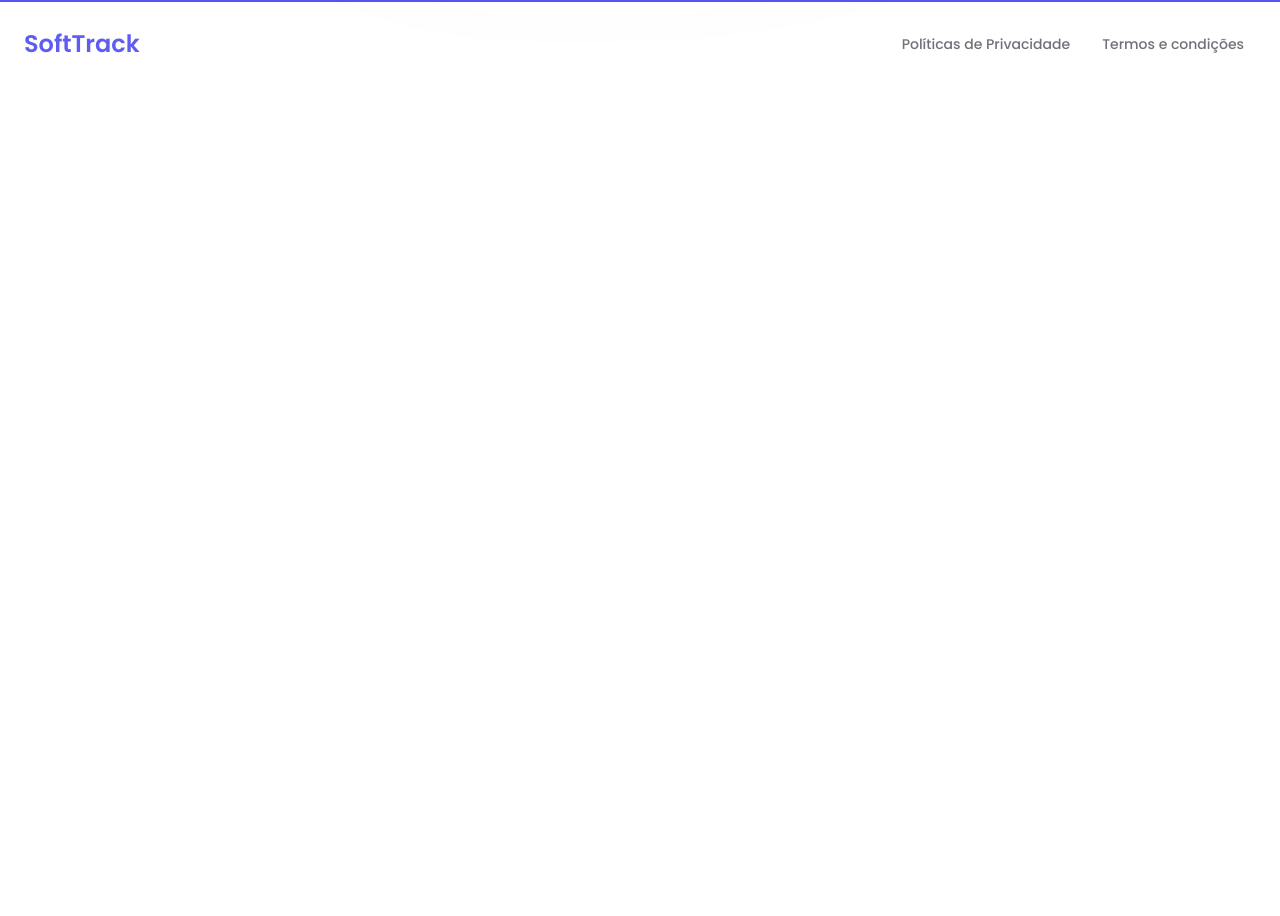
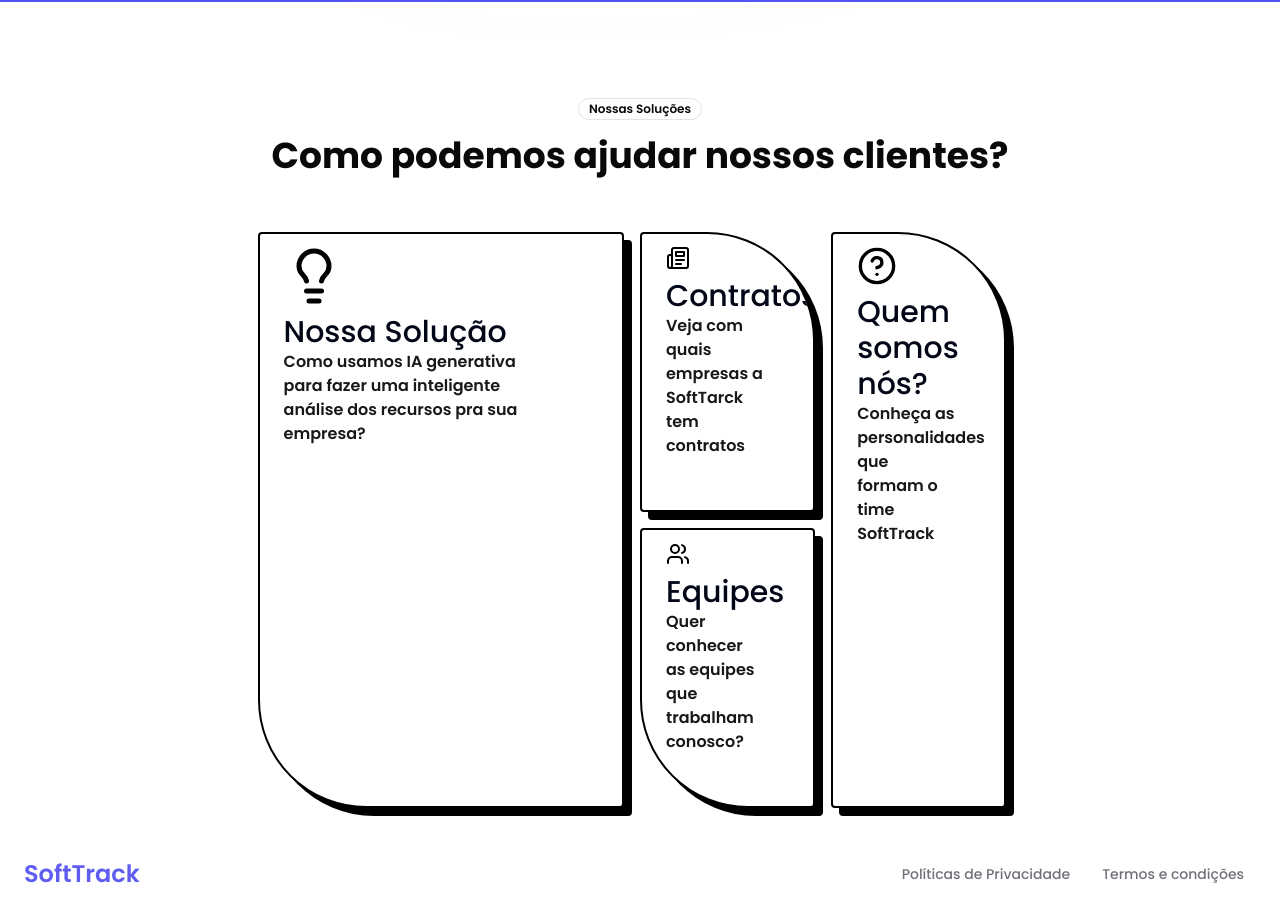
Before and after one commit to breperrotti/softtrack-fe, a Next.js app: page / in a window 1280 px wide. Shown: the part 1120-2036 px from the top of the page. Before the commit the page ends 1206 px from the top, so only its background shows below. Built offline with nearby package versions, Linux system fonts and the light colour scheme; no server answers.

Commit message:
feat: solutions section, animated transition, vision section

```diff
--- a/app/(root)/(routes)/about/page.tsx
+++ b/app/(root)/(routes)/about/page.tsx
@@ -25,7 +25,7 @@ const AboutPage = () => {
           description="Frontend Developer"
         />
         <TeamCard
-          image="https://github.com/rebeca.png"
+          image="https://github.com/GabrielMikas.png"
           name="Gabriel Tavares - RM97753"
           description="Head of Back-end Developer & Pitch"
         />
--- a/app/(root)/page.tsx
+++ b/app/(root)/page.tsx
@@ -1,12 +1,14 @@
 import { Footer } from "@/components/footer";
+import { Solutions } from "@/components/solutions-section";
 import { Hero } from "@/components/hero-section";
-import { Mission } from "@/components/mission-section";
+import { Vision } from "@/components/vision-section";
 
 const LandingPage = () => {
   return (
-    <div className="w-full">
+    <div className="w-full flex flex-col">
       <Hero />
-      <Mission />
+      <Vision />
+      <Solutions />
       <Footer />
     </div>
   );
--- a/app/globals.css
+++ b/app/globals.css
@@ -74,3 +74,31 @@ body,
     @apply bg-background text-foreground;
   }
 }
+
+.page-transition {
+  position: fixed;
+  top: 0;
+  left: 100%;
+  width: 100%;
+  height: 100%;
+  background-color: #6868F0;
+  z-index: 9999;
+  transform: translateX(0);
+  transition: transform 800ms ease-in-out;
+  display: flex;
+  align-items: center;
+  justify-content: center;
+  color: white;
+  font-size: 8rem;
+  font-weight: bold;
+  text-align: center;
+}
+
+.page-transition-in {
+  transform: translateX(-100%);
+}
+
+/* Block slides out */
+.page-transition-out {
+  transform: translateX(-200%);
+}
--- a/app/layout.tsx
+++ b/app/layout.tsx
@@ -2,7 +2,6 @@ import type { Metadata } from "next";
 import { Poppins } from "next/font/google";
 import "./globals.css";
 import { ClerkProvider } from "@clerk/nextjs";
-import { ThemeProvider } from "@/components/theme-provider";
 
 const inter = Poppins({
   weight: ["100", "200", "300", "400", "500", "600", "700", "800", "900"],
--- a/components/hero-section.tsx
+++ b/components/hero-section.tsx
@@ -9,7 +9,7 @@ export const Hero = () => {
       <section className="pb-28">
         <div className="max-w-screen-xl mx-auto text-gray-600 gap-x-12 items-center justify-between overflow-hidden md:flex md:px-8">
           <div className="flex-none space-y-5 px-4 sm:max-w-lg md:px-0 lg:max-w-xl">
-            <Badge className="bg-lilas rounded-none rounded-br-2xl rounded-tl-2xl">
+            <Badge className="bg-logo rounded-none rounded-br-2xl rounded-tl-2xl hover:bg-roxoClaro">
               SoftTrack
             </Badge>
             <h2 className="text-4xl text-gray-800 font-extrabold mx-auto md:text-5xl">
--- a/components/navbar.tsx
+++ b/components/navbar.tsx
@@ -13,6 +13,7 @@ import {
   HoverCardContent,
 } from "@radix-ui/react-hover-card";
 import { Navigation } from "./navigation";
+import Link from "next/link";
 
 export const Navbar = () => {
   const scrolled = useScrollTop();
@@ -52,10 +53,12 @@ export const Navbar = () => {
         )}
         {isSignedIn && (
           <>
-            <Button disabled className="gap-x-2 items-center">
-              <Lock size={17} />
-              Admin
-            </Button>
+            <Link href={"/admin"}>
+              <Button className="gap-x-2 items-center">
+                <Lock size={17} />
+                Admin
+              </Button>
+            </Link>
             <UserButton
               appearance={{
                 elements: {
--- a/components/navigation.tsx
+++ b/components/navigation.tsx
@@ -14,6 +14,8 @@ import {
   navigationMenuTriggerStyle,
 } from "@/components/ui/navigation-menu";
 import { Slack } from "lucide-react";
+import { TransitionLink } from "./transition-link";
+import { Button } from "./ui/button";
 
 const components: { title: string; href: string; description: string }[] = [
   {
@@ -59,7 +61,7 @@ export function Navigation() {
       <NavigationMenuList>
         <NavigationMenuItem>
           <NavigationMenuTrigger>
-            <Link href={"/"}>Página Inicial</Link>
+            <TransitionLink href={"/"}>Página Inicial</TransitionLink>
           </NavigationMenuTrigger>
           <NavigationMenuContent>
             <ul className="grid gap-3 p-6 md:w-[400px] lg:w-[500px] lg:grid-cols-[.75fr_1fr]">
@@ -81,7 +83,7 @@ export function Navigation() {
                   </a>
                 </NavigationMenuLink>
               </li>
-              <ListItem href="/#" title="Nossa Missão">
+              <ListItem href="/#" title="Nossa Visão">
                 Qualidade e inovação para pequenas e médias empresas.
               </ListItem>
               <ListItem href="/#" title="Nossas Soluções">
@@ -110,11 +112,11 @@ export function Navigation() {
           </NavigationMenuContent>
         </NavigationMenuItem>
         <NavigationMenuItem>
-          <Link href="/about" legacyBehavior passHref>
-            <NavigationMenuLink className={navigationMenuTriggerStyle()}>
+          <TransitionLink href="/about" passHref>
+            <Button variant={"ghost"}>
               Sobre o Projeto
-            </NavigationMenuLink>
-          </Link>
+            </Button>
+          </TransitionLink>
         </NavigationMenuItem>
       </NavigationMenuList>
     </NavigationMenu>
--- /dev/null
+++ b/components/solutions-section.tsx
@@ -0,0 +1,94 @@
+import React from "react";
+import { ArrowUpRight, CircleHelp, Lightbulb, Newspaper, User, Users } from "lucide-react";
+import { cn } from "@/lib/utils";
+import { Badge } from "./ui/badge";
+
+export const Solutions = () => {
+  return (
+    <>
+      <div className="mt-24 flex flex-col items-center justify-center">
+        <Badge variant={"outline"}>
+          Nossas Soluções
+        </Badge>
+        <h1 className="text-4xl font-bold py-4">Como podemos ajudar nossos clientes?</h1>
+      </div>
+      <div className="p-4 mt-8 w-full flex justify-center">
+        <div className="h-144 grid gap-4 grid-cols-4 grid-rows-2 w-3/5">
+          <HelpCard
+            title="Nossa Solução"
+            subtitle="Como usamos IA generativa para fazer uma inteligente análise dos recursos pra sua empresa?"
+            href="#"
+            proportion={80}
+            icon={<Lightbulb size={60} />}
+            className="col-span-2 row-span-2 rounded-bl-[108px]"
+          />
+          <HelpCard
+            title="Contratos"
+            subtitle="Veja com quais empresas a SoftTarck tem contratos"
+            href="#"
+            icon={<Newspaper />}
+            className="rounded-tr-[108px]"
+            proportion={40}
+          />
+          <HelpCard
+            title="Quem somos nós?"
+            subtitle="Conheça as personalidades que formam o time SoftTrack"
+            proportion={60}
+            href="#"
+            icon={<CircleHelp size={40}/>}
+            className="row-span-2 rounded-tr-[108px]"
+          />
+          <HelpCard
+            title="Equipes"
+            subtitle="Quer conhecer as equipes que trabalham conosco?"
+            proportion={40}
+            href="#"
+            icon={<Users />}
+            className="rounded-bl-[108px]"
+          />
+        </div>
+      </div>
+    </>
+  );
+};
+
+interface CardType {
+  title: string;
+  subtitle: string;
+  icon: React.ReactNode;
+  proportion: number;
+  href: string;
+  className?: string;
+}
+
+const HelpCard = ({
+  title,
+  subtitle,
+  icon,
+  href,
+  className,
+  proportion,
+}: CardType) => {
+  return (
+    <a
+      href={href}
+      className={cn(
+        "w-full h-full p-4 rounded relative overflow-hidden group bg-white border-2 border-black px-6 py-3 font-semibold translate-x-[-8px] translate-y-[-8px] shadow-[8px_8px_0px_black]",
+        className
+      )}
+    >
+      <div className="absolute inset-0 bg-roxo translate-y-[100%] group-hover:translate-y-[0%] transition-transform duration-400 text-white flex items-center justify-center">
+        <ArrowUpRight size={proportion} />
+      </div>
+      <div className="mb-2 text-black group-hover:text-white transition-colors relative z-10 duration-300">
+        {icon}
+      </div>
+      <h3 className="font-medium text-3xl text-slate-950 group-hover:text-white relative z-10 duration-300">
+        {title}
+      </h3>
+      <p className="text-zinc-900 group-hover:text-white relative z-10 duration-300 w-4/5">
+        {subtitle}
+      </p>
+    </a>
+  );
+};
--- a/components/theme-provider.tsx
+++ /dev/null
@@ -1,9 +0,0 @@
-"use client"
-
-import * as React from "react"
-import { ThemeProvider as NextThemesProvider } from "next-themes"
-import { type ThemeProviderProps } from "next-themes/dist/types"
-
-export function ThemeProvider({ children, ...props }: ThemeProviderProps) {
-  return <NextThemesProvider {...props}>{children}</NextThemesProvider>
-}
--- /dev/null
+++ b/components/transition-link.tsx
@@ -0,0 +1,52 @@
+"use client";
+import Link, { LinkProps } from "next/link";
+import React from "react";
+import { useRouter } from "next/navigation";
+
+interface TransitionLinkProps extends LinkProps {
+  children: React.ReactNode;
+  href: string;
+  transitionText?: string; // Optional prop for custom text
+}
+
+function sleep(ms: number): Promise<void> {
+  return new Promise((resolve) => setTimeout(resolve, ms));
+}
+
+export const TransitionLink: React.FC<TransitionLinkProps> = ({
+  children,
+  href,
+  transitionText = "SoftTrack",
+  ...props
+}) => {
+  const router = useRouter();
+
+  const handleTransition = async (
+    e: React.MouseEvent<HTMLAnchorElement, MouseEvent>
+  ) => {
+    e.preventDefault();
+    const body = document.querySelector("body");
+
+    const transitionElement = document.createElement("div");
+    transitionElement.className = "page-transition";
+    transitionElement.innerHTML = `<span>${transitionText}</span>`;
+    body?.appendChild(transitionElement);
+
+    await sleep(10);
+    transitionElement.classList.add("page-transition-in");
+
+    await sleep(800);
+    router.push(href);
+
+    transitionElement.classList.replace("page-transition-in", "page-transition-out");
+
+    await sleep(900);
+    transitionElement.remove();
+  };
+
+  return (
+    <Link {...props} href={href} onClick={handleTransition}>
+      {children}
+    </Link>
+  );
+};
--- a/components/mission-section.tsx
+++ b/components/vision-section.tsx
@@ -1,6 +1,6 @@
 import { Layers3, Lightbulb, Shield, Zap } from "lucide-react";
 
-export const Mission = () => {
+export const Vision = () => {
   const features = [
     {
       icon: <Zap />,
--- a/package.json
+++ b/package.json
@@ -17,6 +17,7 @@
     "@radix-ui/react-slot": "^1.1.0",
     "class-variance-authority": "^0.7.0",
     "clsx": "^2.1.1",
+    "framer-motion": "^11.3.24",
     "lucide-react": "^0.424.0",
     "next": "14.2.5",
     "next-themes": "^0.3.0",
```
Also changed, not shown: public/illustrations/Research paper-amico (1).svg (added), 1 other file (tests, documents, lock files or other folders).
